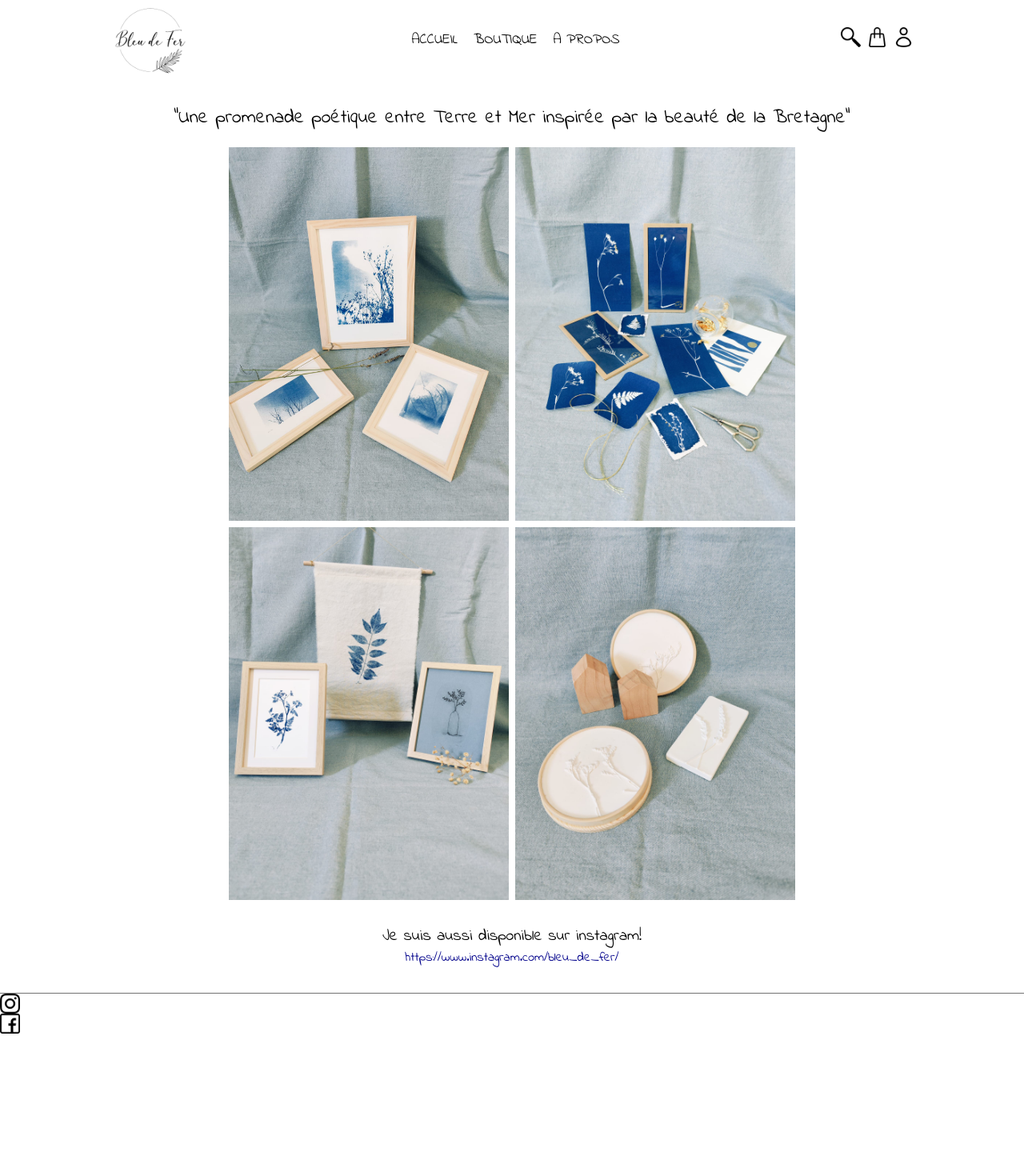
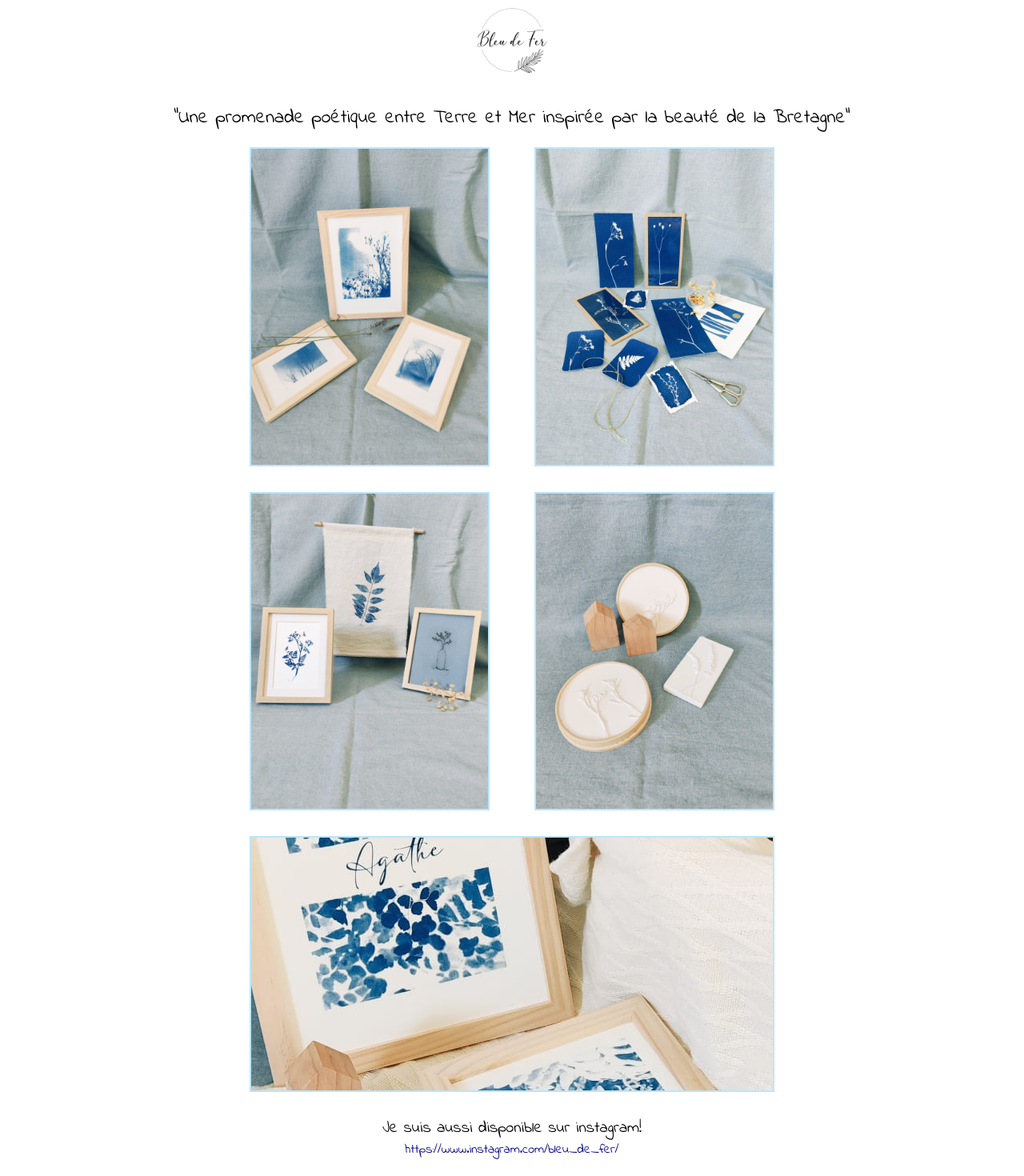
Before and after one commit to TomPARIS1/SAE-Bleudefer, a Next.js app: page / in a window 1280 px wide. Shown: the top 1470 px of the page at 80% size. Before the commit the page ends 1292 px from the top, so only its background shows below. Built offline with nearby package versions, Linux system fonts and the light colour scheme.

Commit message:
Fix sections

```diff
--- a/src/app/page.tsx
+++ b/src/app/page.tsx
@@ -1,59 +1,16 @@
-import Image from 'next/image'
+
 import {Navbar} from "@/components/header";
-import menuB from "@/img/menuB.jpg";
-import menuC from "@/img/menuC.jpg";
-import menuD from "@/img/menuD.jpg";
-import menuE from "@/img/menuE.jpg";
 import {Footer} from "@/components/footer"
-import forest from "@/img/forest.jpg";
-import ocean from "@/img/ocean.jpg"
+import {Sections} from "@/components/sections";
 
 export default function Home() {
   return (
     <main>
-      <header>
-        <Navbar/>
-      </header>
+        <header>
+            <Navbar/>
+        </header>
 
-        <div className="flex items-center justify-center mt-8">
-            <h1 className="text-2xl">"Une promenade poétique entre Terre et Mer inspirée par la beauté de la Bretagne"</h1>
-        </div>
-        <div className="flex justify-center mt-5">
-            <div className="mr-2">
-                <Image
-                    src={menuB}
-                    width={350}
-                    height={350}
-                    alt="Forest"
-                />
-            </div>
-            <div className="">
-                <Image
-                    src={menuC}
-                    width={350}
-                    height={350}
-                    alt="Ocean"
-                />
-            </div>
-        </div>
-        <div className="flex justify-center mt-2">
-            <div className="mr-2">
-                <Image
-                    src={menuD}
-                    width={350}
-                    height={350}
-                    alt="Forest"
-                />
-            </div>
-            <div className="">
-                <Image
-                    src={menuE}
-                    width={350}
-                    height={350}
-                    alt="Ocean"
-                />
-            </div>
-        </div>
+        <Sections/>
 
         <Footer/>
     </main>
--- a/src/components/header.tsx
+++ b/src/components/header.tsx
@@ -28,44 +28,44 @@ export const Navbar = function () {
                         />
                     </a>
 
-                    <div className="nav_links text-lg">
-                        <a href="/" className="text-black mr-5">ACCUEIL</a>
-                        <a href="/News" className="text-black mr-5">BOUTIQUE</a>
-                        <a href="/Contact" className="text-black">A PROPOS</a>
-                    </div>
+                    {/*<div className="nav_links text-lg">*/}
+                    {/*    <a href="/" className="text-black mr-5">ACCUEIL</a>*/}
+                    {/*    <a href="/News" className="text-black mr-5">BOUTIQUE</a>*/}
+                    {/*    <a href="/Contact" className="text-black">A PROPOS</a>*/}
+                    {/*</div>*/}
 
 
-                    <form className="search-box" onSubmit={handleSearch}>
-                        <div>
+                    {/*<form className="search-box" onSubmit={handleSearch}>*/}
+                    {/*    <div>*/}
 
-                            <button type="submit">
-                                <Image
-                                    src={search}
-                                    width={25}
-                                    height={25}
-                                    alt="Logo recherche"
-                                    className="mr-2"
-                                />
-                            </button>
-                            <button type="submit">
-                                <Image
-                                    src={panier}
-                                    width={25}
-                                    height={25}
-                                    alt="Logo panier"
-                                    className="mr-2"
-                                />
-                            </button>
-                            <button type="submit">
-                                <Image
-                                    src={user}
-                                    width={25}
-                                    height={25}
-                                    alt="Logo utilisateur"
-                                />
-                            </button>
-                        </div>
-                    </form>
+                    {/*        <button type="submit">*/}
+                    {/*            <Image*/}
+                    {/*                src={search}*/}
+                    {/*                width={25}*/}
+                    {/*                height={25}*/}
+                    {/*                alt="Logo recherche"*/}
+                    {/*                className="mr-2"*/}
+                    {/*            />*/}
+                    {/*        </button>*/}
+                    {/*        <button type="submit">*/}
+                    {/*            <Image*/}
+                    {/*                src={panier}*/}
+                    {/*                width={25}*/}
+                    {/*                height={25}*/}
+                    {/*                alt="Logo panier"*/}
+                    {/*                className="mr-2"*/}
+                    {/*            />*/}
+                    {/*        </button>*/}
+                    {/*        <button type="submit">*/}
+                    {/*            <Image*/}
+                    {/*                src={user}*/}
+                    {/*                width={25}*/}
+                    {/*                height={25}*/}
+                    {/*                alt="Logo utilisateur"*/}
+                    {/*            />*/}
+                    {/*        </button>*/}
+                    {/*    </div>*/}
+                    {/*</form>*/}
 
                 </nav>
             </div>
--- a/src/components/sections.tsx
+++ b/src/components/sections.tsx
@@ -0,0 +1,78 @@
+"use client"
+
+import Image from 'next/image';
+import menuB from "@/img/menuB.jpg";
+import menuC from "@/img/menuC.jpg";
+import menuD from "@/img/menuD.jpg";
+import menuE from "@/img/menuE.jpg";
+import menuF from "@/img/menuF.jpg";
+
+export const Sections = function () {
+    return (
+        <>
+            <div className="flex items-center justify-center mt-8">
+                <h1 className="text-2xl">"Une promenade poétique entre Terre et Mer inspirée par la beauté de la Bretagne"</h1>
+            </div>
+            <div className="flex justify-center mt-5">
+                <div className="mr-14">
+                    <a href="">
+                        <Image
+                            src={menuB}
+                            width={300}
+                            height={300}
+                            alt="Forest"
+                            className="border-2 border-sky-200"
+                        />
+                    </a>
+                </div>
+                <div className="">
+                    <a href="">
+                        <Image
+                            src={menuC}
+                            width={300}
+                            height={300}
+                            alt="Ocean"
+                            className="border-2 border-sky-200"
+                        />
+                    </a>
+                </div>
+            </div>
+            <div className="flex justify-center mt-8">
+                <div className="mr-14">
+                    <a href="">
+                        <Image
+                            src={menuD}
+                            width={300}
+                            height={300}
+                            alt="Forest"
+                            className="border-2 border-sky-200"
+                        />
+                    </a>
+                </div>
+                <div className="">
+                    <a href="">
+                        <Image
+                            src={menuE}
+                            width={300}
+                            height={300}
+                            alt="Ocean"
+                            className="border-2 border-sky-200"
+                        />
+                    </a>
+                </div>
+            </div>
+            <div className="flex justify-center mt-8">
+                <a href="">
+                    <Image
+                        src={menuF}
+                        width={0}
+                        height={0}
+                        alt="menuF"
+                        className="border-2 border-sky-200"
+                        style={{ width: '41rem', height: '20rem', objectFit: 'none' }}
+                    />
+                </a>
+            </div>
+        </>
+    )
+}
```
